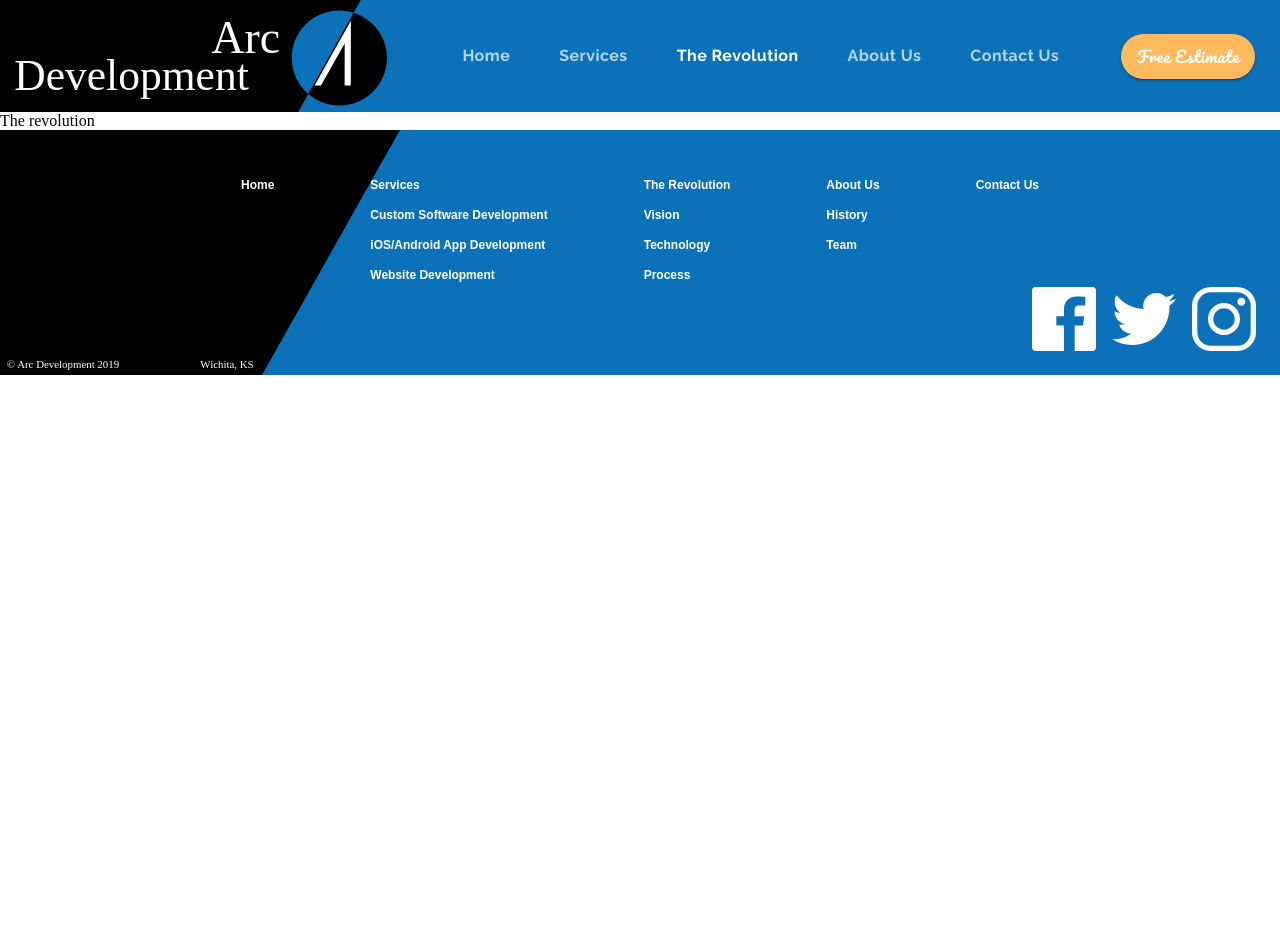
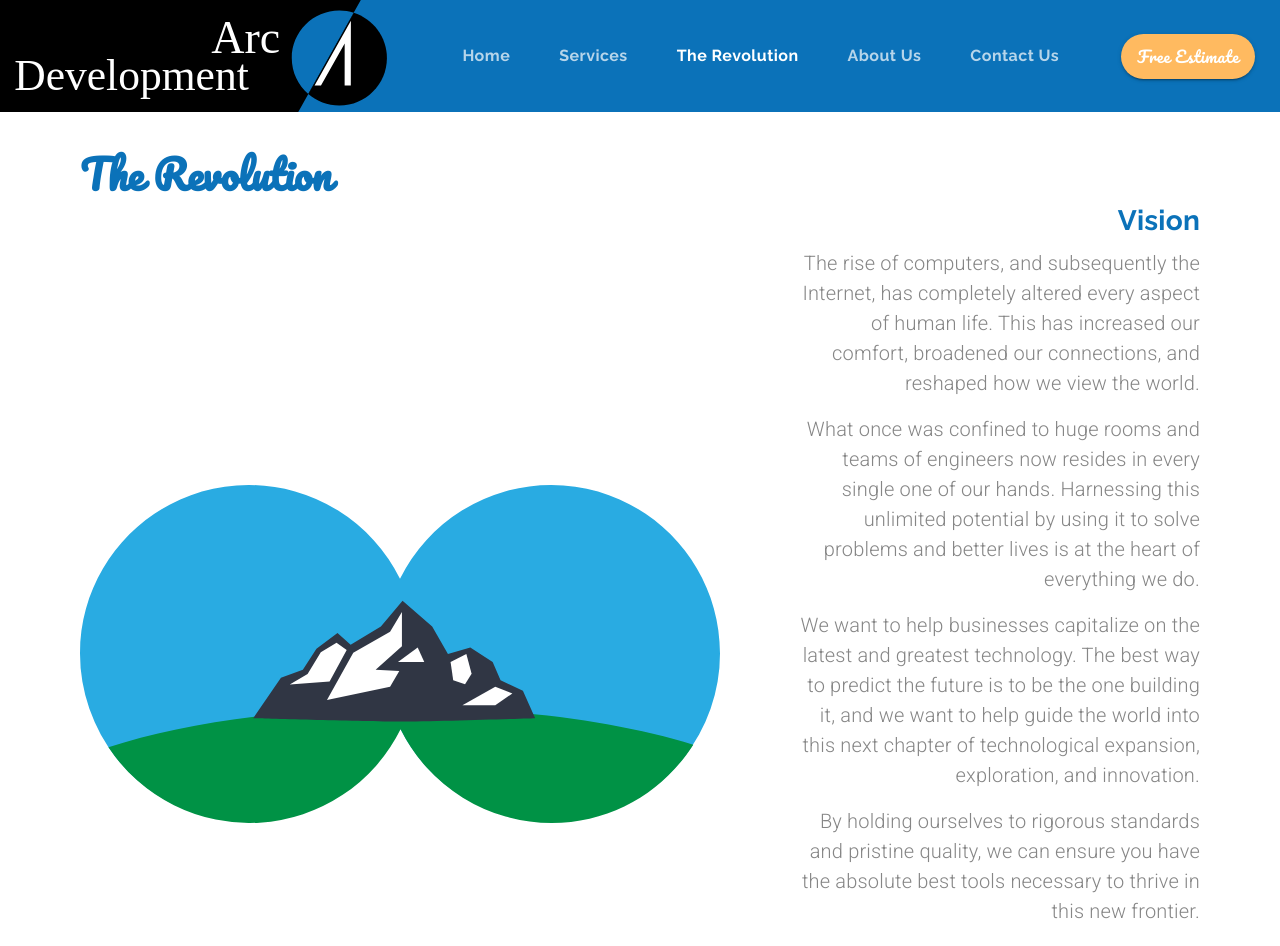
Before and after one commit to NicolaDeastra/MaterialUI-Company-Website, a React (Create React App) app: page /revolution in a window 1280 px wide. Shown: the top 946 px of the page. Before the commit the page ends 800 px from the top, so only its background shows below. Built offline with nearby package versions, Linux system fonts and the light colour scheme.

Commit message:
add revolution page

```diff
--- a/src/components/App.js
+++ b/src/components/App.js
@@ -9,6 +9,7 @@ import Services from "./Services";
 import CustomSoftware from "./CustomSoftware";
 import MobileApps from "./MobileApps";
 import Websites from "./Websites";
+import Revolution from "./Revolution";
 
 function App() {
   const [selectedIndex, setSelectedIndex] = useState(0);
@@ -82,7 +83,13 @@ function App() {
           <Route
             exact
             path="/revolution"
-            component={() => <div>The revolution</div>}
+            render={(props) => (
+              <Revolution
+                {...props}
+                setValue={setValue}
+                setSelectedIndex={setSelectedIndex}
+              />
+            )}
           />
           <Route exact path="/about" component={() => <div>About us</div>} />
           <Route
--- /dev/null
+++ b/src/components/Revolution.js
@@ -0,0 +1,162 @@
+import React from "react";
+import Lottie from "react-lottie";
+import { makeStyles, useTheme } from "@material-ui/core/styles";
+import Grid from "@material-ui/core/Grid";
+import Typography from "@material-ui/core/Typography";
+
+import vision from "../assets/vision.svg";
+import technologyAnimation from "../animations/technologyAnimation/data.json";
+
+const useStyles = makeStyles((theme) => ({
+  rowContainer: {
+    paddingLeft: "5em",
+    paddingRight: "5em",
+    [theme.breakpoints.down("sm")]: {
+      paddingLeft: "1.5em",
+      paddingRight: "1.5em",
+    },
+  },
+}));
+
+export default function Revolution() {
+  const classes = useStyles();
+  const theme = useTheme();
+
+  const defaultOptions = {
+    loop: true,
+    autoplay: true,
+    animationData: technologyAnimation,
+    rendererSettings: {
+      preserveAspectRatio: "xMidYMid slice",
+    },
+  };
+
+  return (
+    <Grid container direction="column">
+      {/*--------- Revolution Title  Block ----------*/}
+      <Grid item className={classes.rowContainer} style={{ marginTop: "2em" }}>
+        <Typography variant="h2" style={{ fontFamily: "Pacifico" }}>
+          The Revolution
+        </Typography>
+      </Grid>
+      {/*--------- Vision  Block ----------*/}
+      <Grid
+        item
+        container
+        direction="row"
+        alignItems="center"
+        className={classes.rowContainer}
+      >
+        <Grid item lg>
+          <img
+            src={vision}
+            alt="mountain through binoculars"
+            style={{ maxWidth: "40em", marginRight: "5em" }}
+          />
+        </Grid>
+        <Grid item container direction="column" lg style={{ maxWidth: "40em" }}>
+          <Grid item>
+            <Typography align="right" variant="h4" gutterBottom>
+              Vision
+            </Typography>
+          </Grid>
+          <Grid item>
+            <Typography align="right" variant="body1" paragraph>
+              The rise of computers, and subsequently the Internet, has
+              completely altered every aspect of human life. This has increased
+              our comfort, broadened our connections, and reshaped how we view
+              the world.
+            </Typography>
+            <Typography align="right" variant="body1" paragraph>
+              What once was confined to huge rooms and teams of engineers now
+              resides in every single one of our hands. Harnessing this
+              unlimited potential by using it to solve problems and better lives
+              is at the heart of everything we do.
+            </Typography>
+            <Typography align="right" variant="body1" paragraph>
+              We want to help businesses capitalize on the latest and greatest
+              technology. The best way to predict the future is to be the one
+              building it, and we want to help guide the world into this next
+              chapter of technological expansion, exploration, and innovation.
+            </Typography>
+            <Typography align="right" variant="body1" paragraph>
+              By holding ourselves to rigorous standards and pristine quality,
+              we can ensure you have the absolute best tools necessary to thrive
+              in this new frontier.
+            </Typography>
+            <Typography align="right" variant="body1" paragraph>
+              We see a future where every individual has personalized software
+              custom tailored to their lifestyle, culture, and interests,
+              helping them overcome life’s obstacles. Each project is a step
+              towards that goal.
+            </Typography>
+          </Grid>
+        </Grid>
+      </Grid>
+      {/*--------- Technology  Block ----------*/}
+      <Grid
+        item
+        container
+        direction="row"
+        alignItems="center"
+        className={classes.rowContainer}
+      >
+        <Grid item container direction="column" lg style={{ maxWidth: "40em" }}>
+          <Grid item>
+            <Typography variant="h4" gutterBottom>
+              Technology
+            </Typography>
+          </Grid>
+          <Grid item>
+            <Typography variant="body1" paragraph>
+              In 2013, Facebook invented a new way of building websites. This
+              new system, React.js, completely revolutionizes the process and
+              practice of website development.
+            </Typography>
+            <Typography variant="body1" paragraph>
+              Instead of chaining together long individual pages, like
+              traditional websites, React websites are built with little chunks
+              of code called components. These components are faster, easier to
+              maintain, and are easily reused and customized, each serving a
+              singular purpose.
+            </Typography>
+            <Typography variant="body1" paragraph>
+              Two years later they shocked the world by releasing a similar
+              system, React Native, for producing iOS and Android apps. Instead
+              of having to master two completely separate development platforms,
+              you can leverage the knowledge you already possessed from building
+              websites and reapply it directly! This was a huge leap forward.
+            </Typography>
+            <Typography variant="body1" paragraph>
+              This technology is now being used by companies like AirBnB,
+              Microsoft, Netflix, Pinterest, Skype, Tesla, UberEats, and when
+              Facebook purchased Instagram large portions of it were even
+              rebuilt using React.
+            </Typography>
+            <Typography variant="body1" paragraph>
+              Developers have since built on top of these systems by automating
+              project setup and deployment, allowing creators to focus as much
+              as possible on their work itself.
+            </Typography>
+            <Typography variant="body1" paragraph>
+              These technical advancements translate into savings by
+              significantly reducing the workload and streamlining the workflow
+              for developing new pieces of software, while also lowering the
+              barrier to entry for mobile app development.
+            </Typography>
+            <Typography variant="body1" paragraph>
+              This puts personalization in your pocket — faster, better, and
+              more affordable than ever before.
+            </Typography>
+          </Grid>
+        </Grid>
+        <Grid item container justify="flex-end" lg>
+          <Lottie
+            options={defaultOptions}
+            style={{ maxWidth: "40em", margin: 0 }}
+          />
+        </Grid>
+      </Grid>
+    </Grid>
+  );
+}
```
